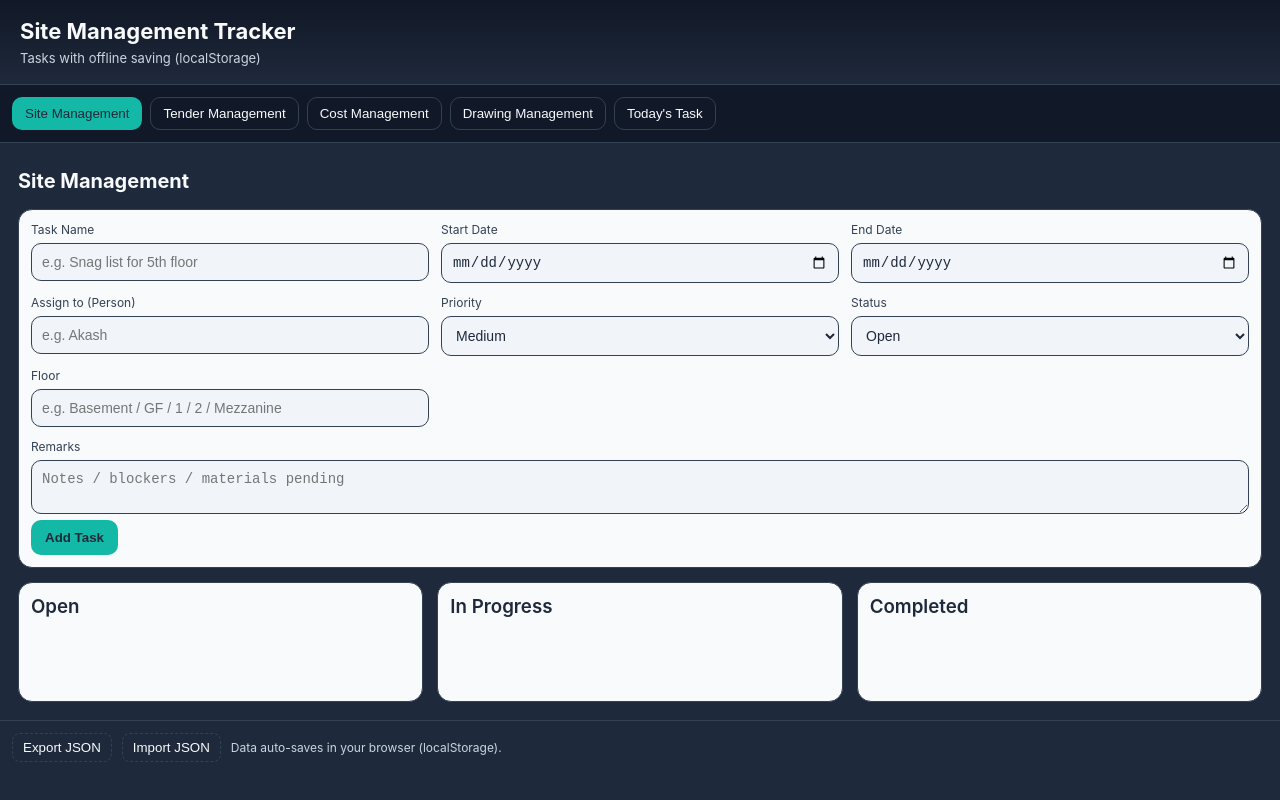
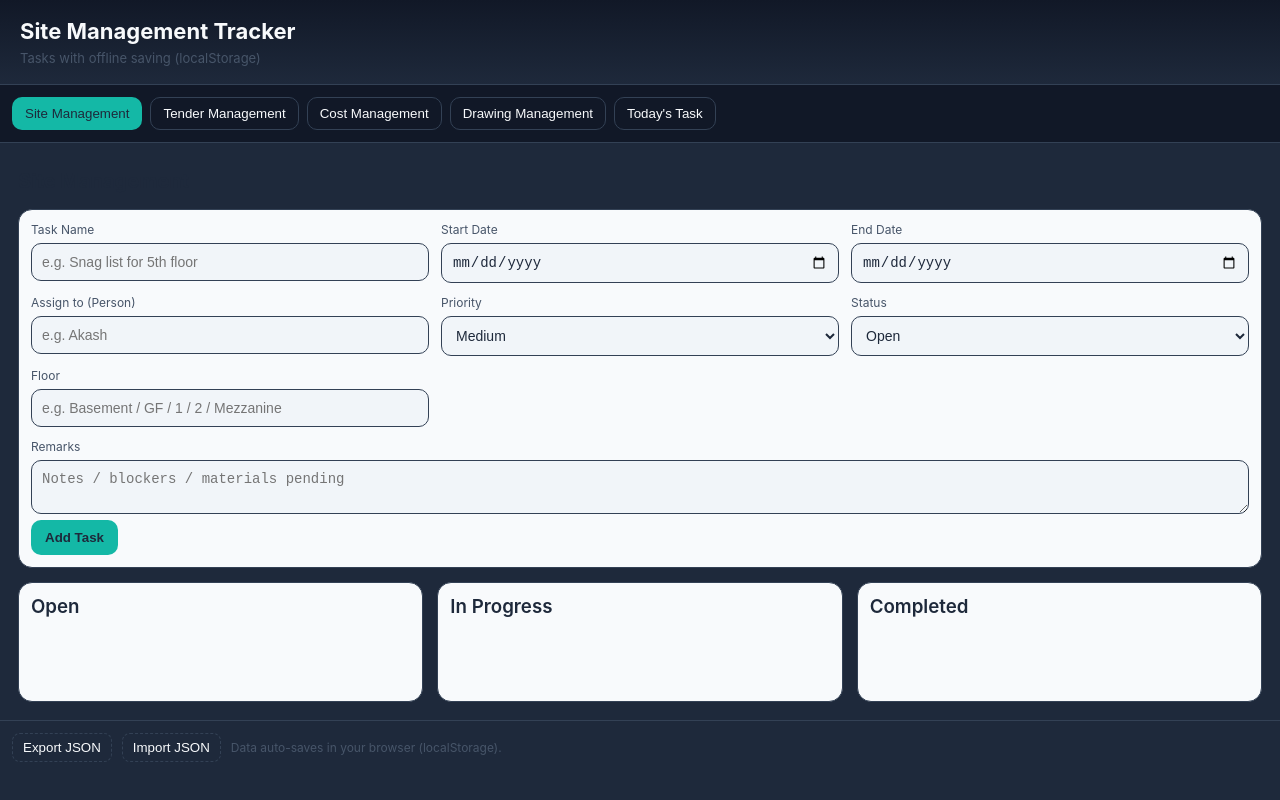
Before and after one commit to nayakraj75-ship-it/Project-management-Tracker, a plain HTML site: page index.html in a window 1280 px wide. Drawn offline with Linux system fonts and the light colour scheme.

Commit message:
Update style.css

```diff
--- a/style.css
+++ b/style.css
@@ -1,16 +1,16 @@
 :root{
   --bg:#1e293b;         /* Charcoal Gray background */
   --card:#f8fafc;       /* Cool White card background */
-  --ink:#f8fafc;        /* Text color - cool white */
-  --muted:#cbd5e1;      /* Muted gray */
+  --ink:#f8fafc;        /* Text color on dark background */
+  --muted:#475569;      /* Muted text (slate gray) for better visibility */
   --primary:#14b8a6;    /* Teal Green primary buttons */
   --primary-ink:#1e293b;/* Text on primary */
   --accent:#14b8a6;     /* Accent teal */
-  --danger:#ef4444;     /* Red danger */
-  --warn:#f59e0b;       /* Amber warning */
-  --ok:#10b981;         /* Green success */
-  --ring:#334155;       /* Borders - gray */
-  --chip:#f8fafc;       /* Chip background - white */
+  --danger:#ef4444;
+  --warn:#f59e0b;
+  --ok:#10b981;
+  --ring:#334155;       /* Border gray */
+  --chip:#f8fafc;       /* Chip background white */
 }
 
 *{box-sizing:border-box}
@@ -60,8 +60,8 @@ main{padding:18px}
 .tab-panel.active{display:block}
 @keyframes fade{from{opacity:.7}to{opacity:1}}
 
-h2{margin:8px 0 16px;font-size:20px}
-h3{margin:0 0 10px;font-weight:600}
+h2{margin:8px 0 16px;font-size:20px;color:#1e293b}
+h3{margin:0 0 10px;font-weight:600;color:#1e293b}
 
 .task-form{
   background:var(--card);
@@ -69,7 +69,7 @@ h3{margin:0 0 10px;font-weight:600}
   padding:12px;
   border-radius:14px;
   margin-bottom:14px;
-  color:#1e293b; /* dark text inside cards */
+  color:#1e293b;
 }
 .task-form .grid{
   display:grid;
@@ -81,7 +81,7 @@ h3{margin:0 0 10px;font-weight:600}
   flex-direction:column;
   gap:6px;
   font-size:12px;
-  color:var(--ring)
+  color:var(--muted)
 }
 .task-form input,
 .task-form select,
@@ -137,7 +137,7 @@ h3{margin:0 0 10px;font-weight:600}
   color:#1e293b
 }
 .row-top{display:flex;justify-content:space-between;align-items:center;gap:8px}
-.title{font-weight:700}
+.title{font-weight:700;color:#1e293b}
 .meta{display:flex;flex-wrap:wrap;gap:8px}
 .chip{
   background:var(--chip);
```
